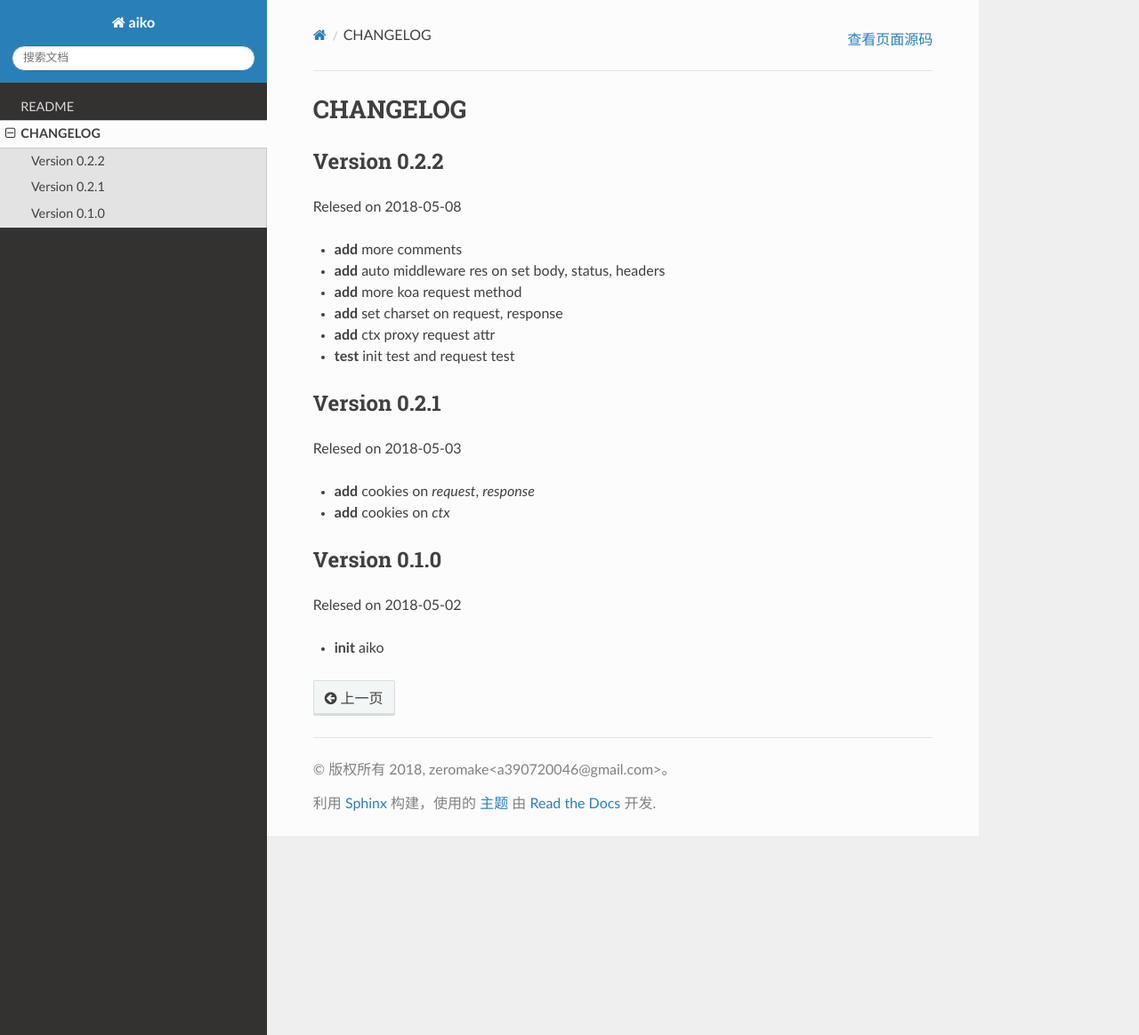
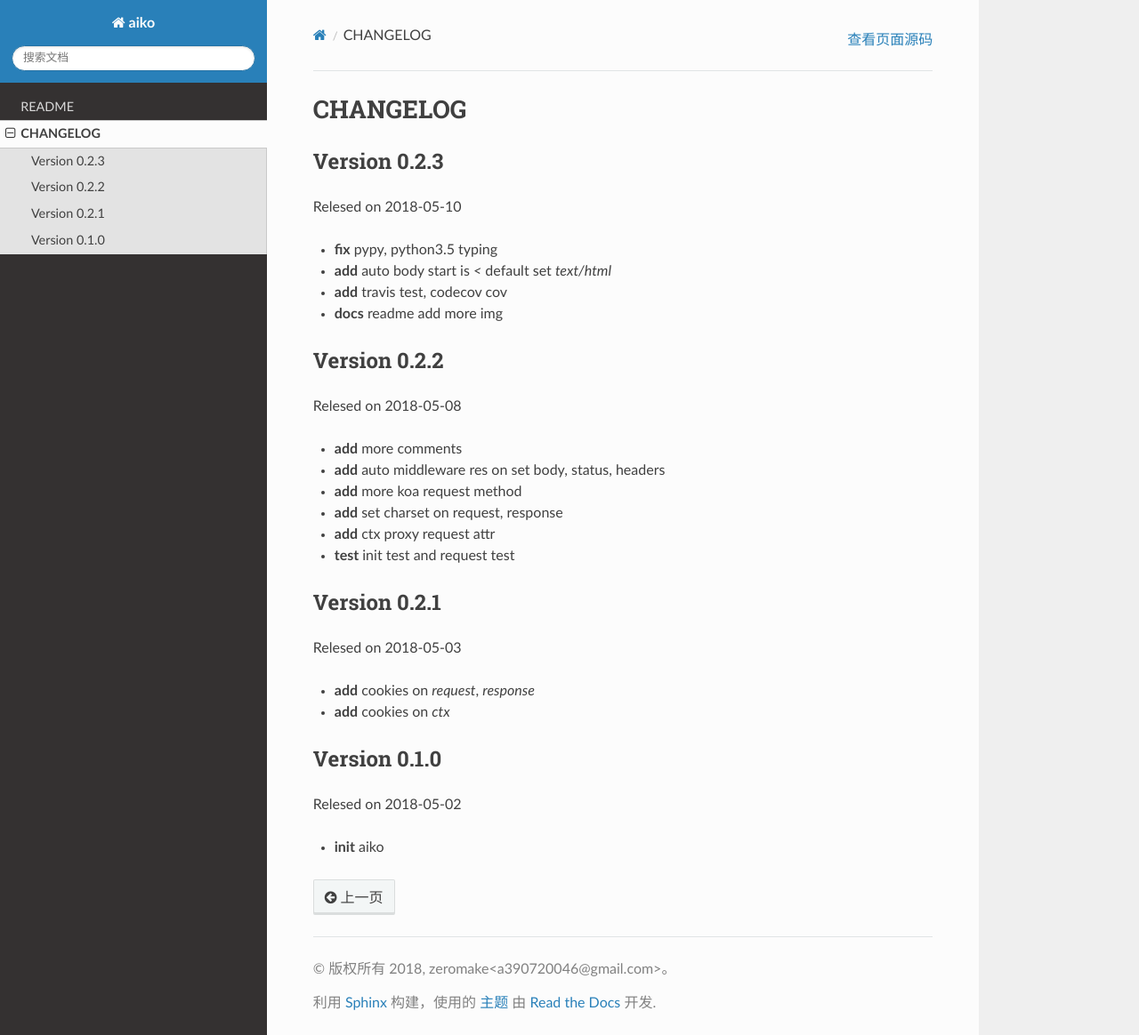
Before and after one commit to zeromake/aiko, a Sphinx documentation site: the page built from docs/source/CHANGELOG.rst, in a window 1280 px wide and 1164 px high. Shown: the whole window at 89% size. Built offline with Sphinx 7.4.7 and the Read the Docs theme 2.0.0, drawn with Linux system fonts in a browser that asks for light colours.

```diff
--- a/docs/source/CHANGELOG.rst
+++ b/docs/source/CHANGELOG.rst
@@ -1,5 +1,15 @@
 CHANGELOG
 =========
+
+Version 0.2.3
+-------------
+
+Relesed on 2018-05-10
+
+- **fix** pypy, python3.5 typing
+- **add** auto body start is `<` default set `text/html`
+- **add** travis test, codecov cov
+- **docs** readme add more img
 
 Version 0.2.2
 -------------
--- a/setup.py
+++ b/setup.py
@@ -35,7 +35,12 @@
     ],
     classifiers=[
         'Environment :: Web Environment',
+        'License :: OSI Approved :: MIT License',
+        'Programming Language :: Python :: 3 :: Only',
+        'Programming Language :: Python :: 3.5',
         'Programming Language :: Python :: 3.6',
+        'Programming Language :: Python :: Implementation :: CPython',
+        'Programming Language :: Python :: Implementation :: PyPy',
         'Topic :: Software Development :: Libraries :: Application Frameworks',
         'Topic :: Software Development :: Libraries :: Python Modules',
     ],
```
Also changed, not shown: docs/source/README.rst (+10 -0 lines).
